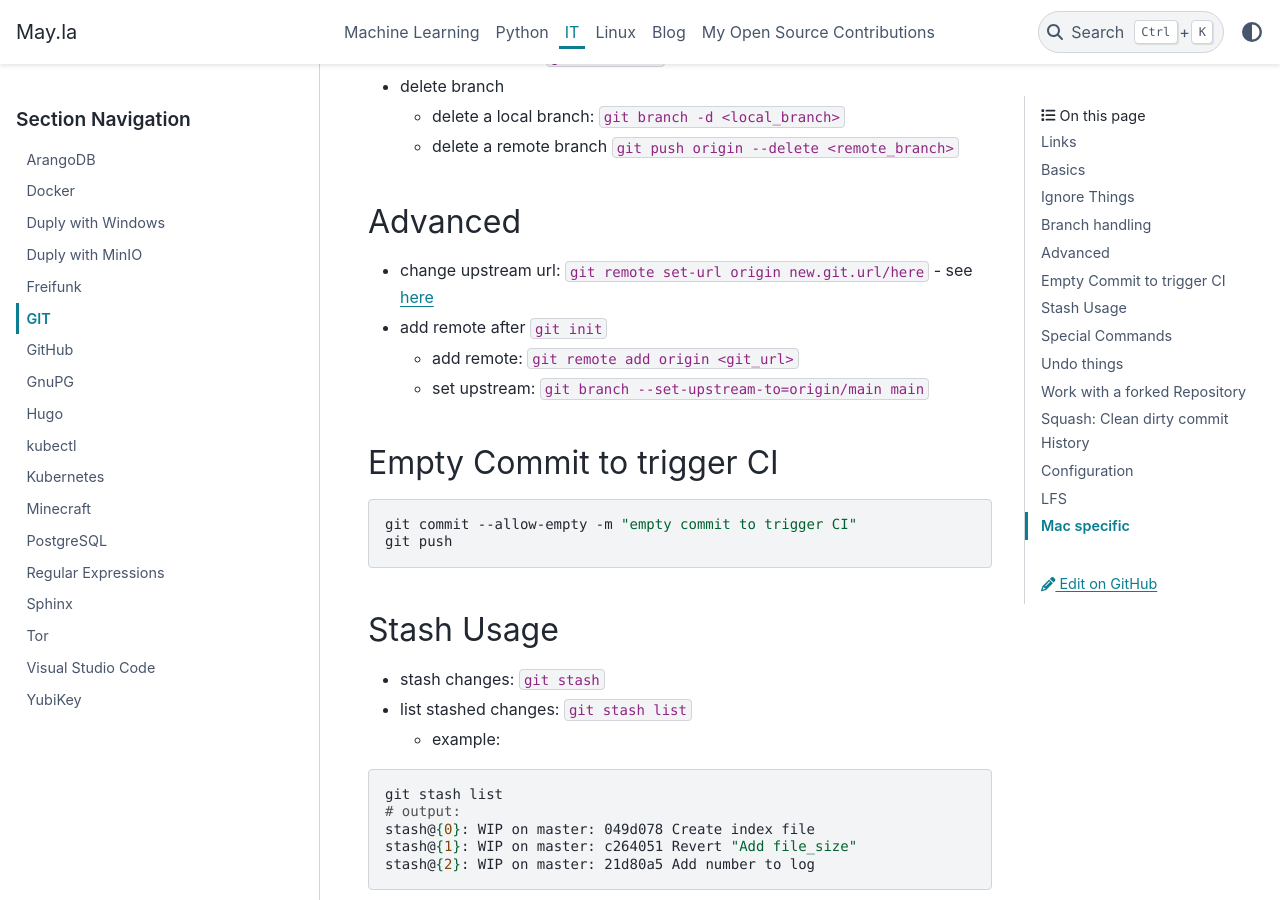
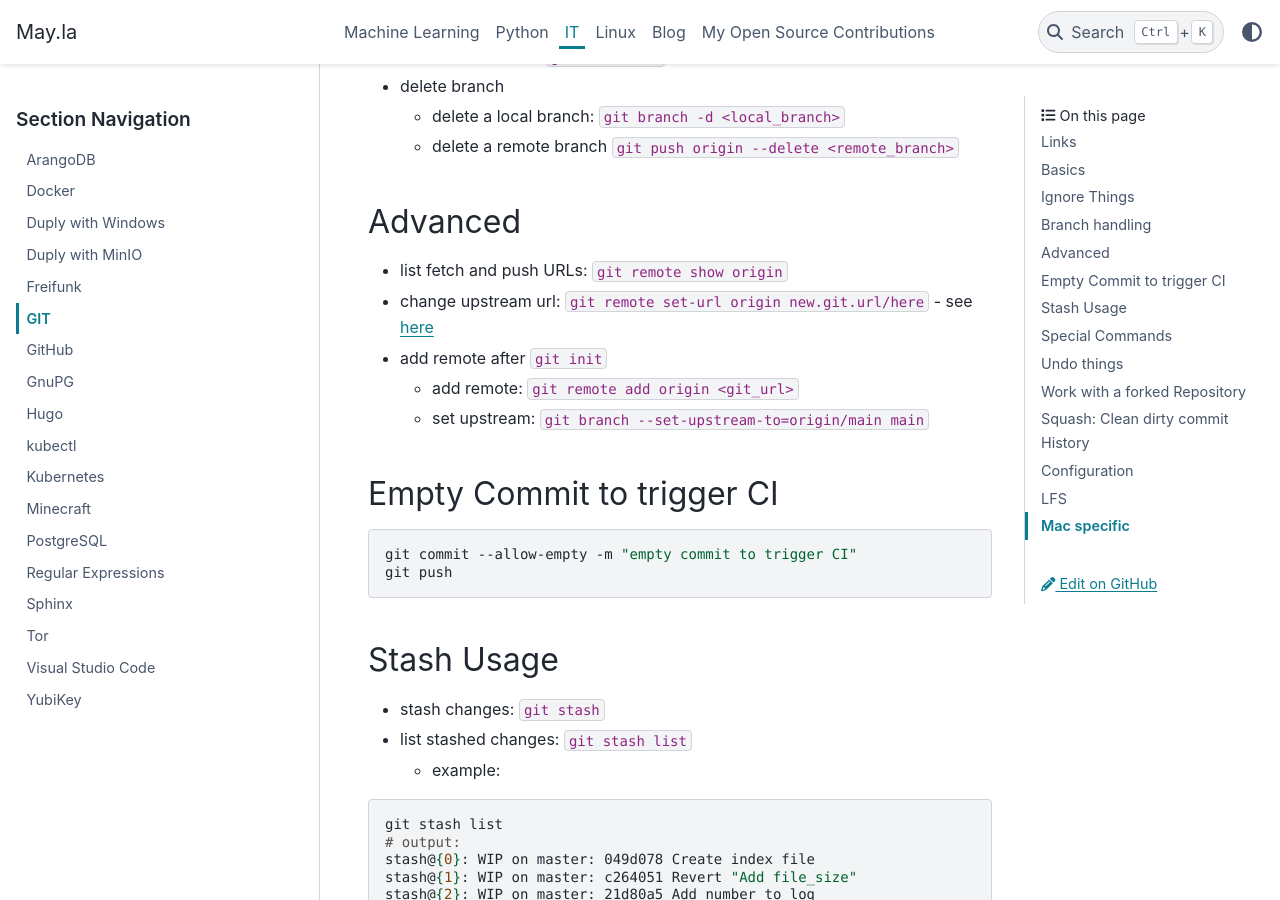
Before and after one commit to PhilipMay/PhilipMay_org, a Sphinx documentation site: the page built from source/it/git.md, in a window 1280 px wide and 900 px high, scrolled down 1007 px. Built offline with Sphinx 7.4.7 and the PyData theme 0.15.4, drawn with Linux system fonts in a browser that asks for light colours.

Commit message:
Update git.md

```diff
--- a/source/it/git.md
+++ b/source/it/git.md
@@ -32,6 +32,7 @@
 
 ## Advanced
 
+- list fetch and push URLs: `git remote show origin`
 - change upstream url: `git remote set-url origin new.git.url/here` - see [here](https://stackoverflow.com/a/2432799)
 - add remote after `git init`
   - add remote: `git remote add origin <git_url>`
```
